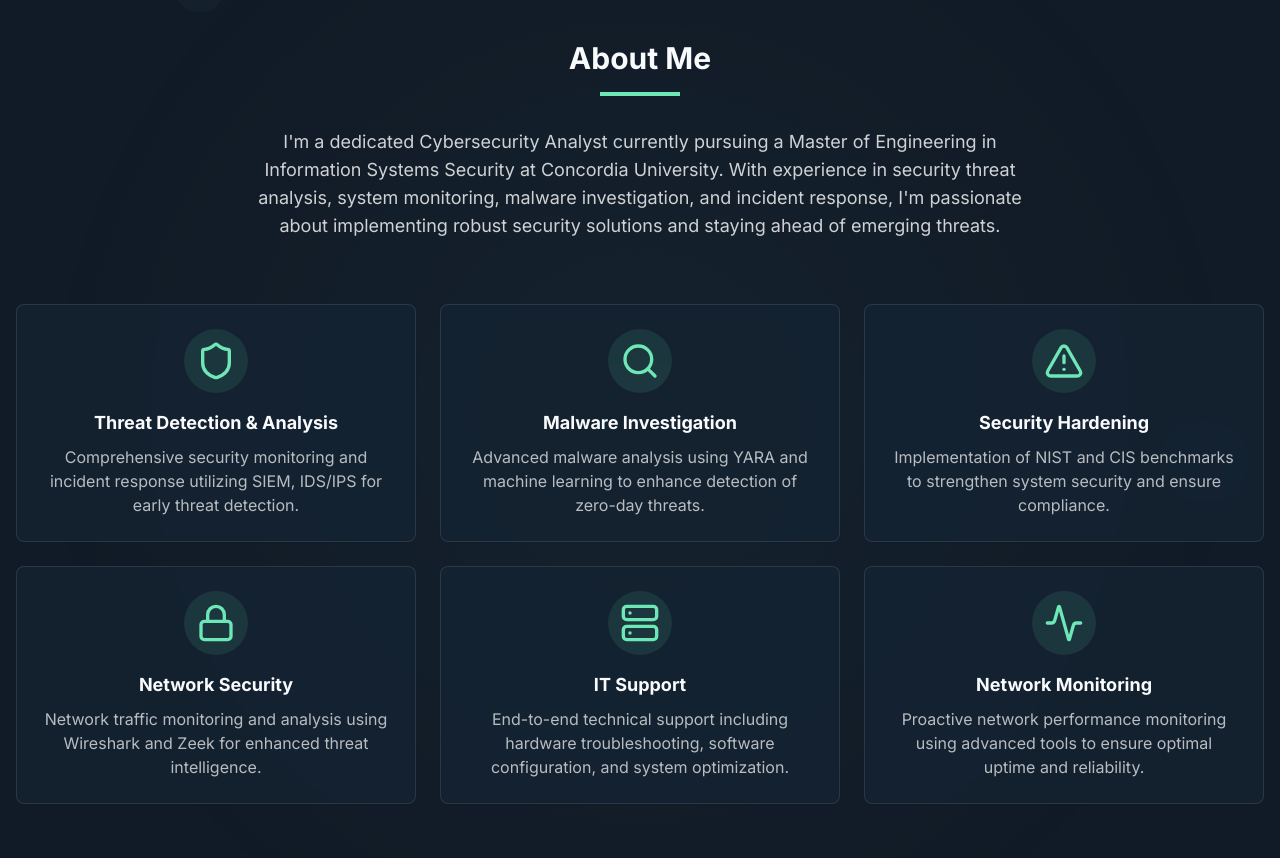
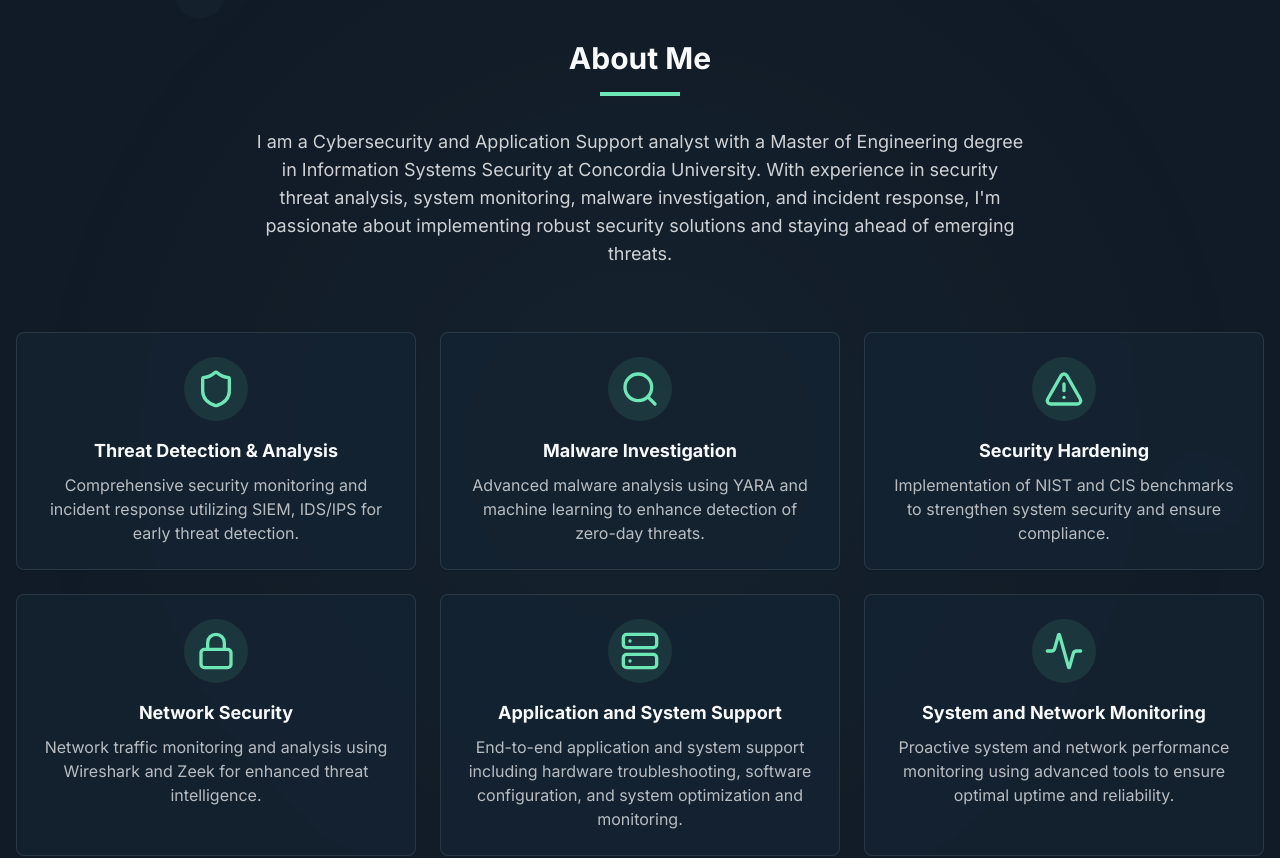
Before and after one commit to ShowrenChowdhury21/Portfolio, a React (Vite) app: page / in a window 1280 px wide. Shown: the part 840-1698 px from the top of the page. Built offline with nearby package versions, Linux system fonts and the light colour scheme.

Commit message:
Revise About section titles and personal introduction
Updated titles and descriptions for support and monitoring services. Revised personal introduction for clarity.

```diff
--- a/src/components/About.tsx
+++ b/src/components/About.tsx
@@ -27,13 +27,13 @@ const About = () => {
     },
     {
       icon: <Server className="h-10 w-10 text-accent" />,
-      title: "IT Support",
-      description: "End-to-end technical support including hardware troubleshooting, software configuration, and system optimization."
+      title: "Application and System Support",
+      description: "End-to-end application and system support including hardware troubleshooting, software configuration, and system optimization and monitoring."
     },
     {
       icon: <Activity className="h-10 w-10 text-accent" />,
-      title: "Network Monitoring",
-      description: "Proactive network performance monitoring using advanced tools to ensure optimal uptime and reliability."
+      title: "System and Network Monitoring",
+      description: "Proactive system and network performance monitoring using advanced tools to ensure optimal uptime and reliability."
     }
   ];
 
@@ -47,7 +47,7 @@ const About = () => {
           <h2 className="text-3xl font-bold mb-4">About Me</h2>
           <div className="w-20 h-1 bg-accent mx-auto mb-8"></div>
           <p className="max-w-3xl mx-auto text-lg text-white/80">
-            I'm a dedicated Cybersecurity Analyst currently pursuing a Master of Engineering in Information Systems Security
+            I am a Cybersecurity and Application Support analyst with a Master of Engineering degree in Information Systems Security
             at Concordia University. With experience in security threat analysis, system monitoring, malware investigation,
             and incident response, I'm passionate about implementing robust security solutions and staying ahead of emerging threats.
           </p>
```
